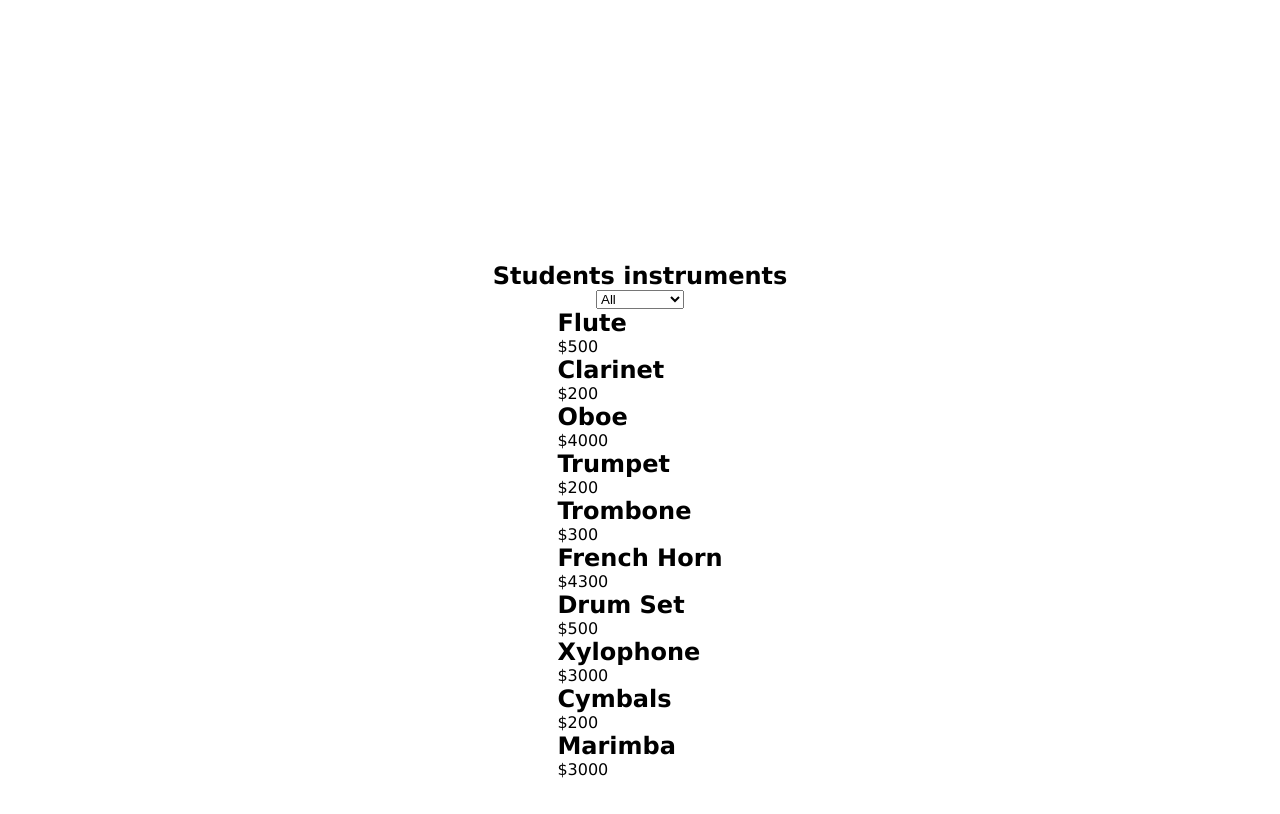
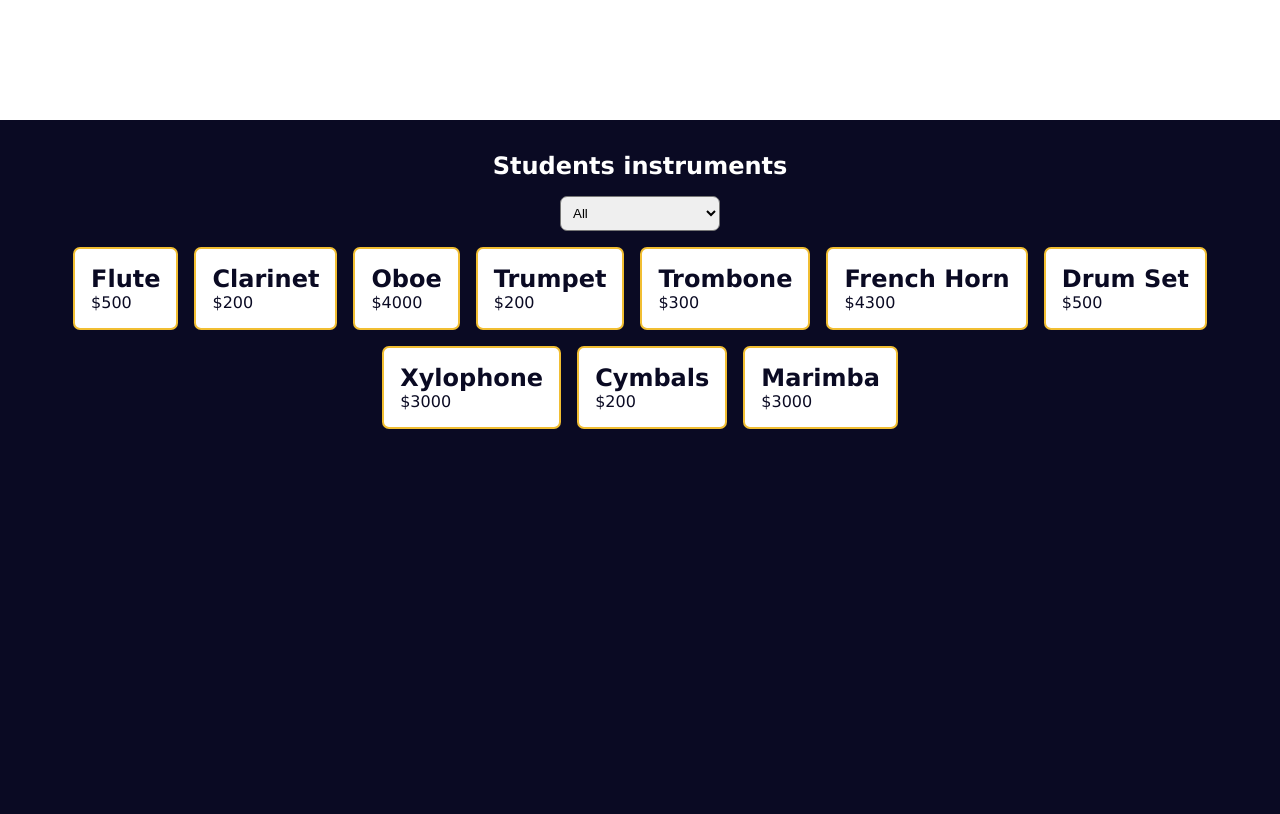
Before and after one commit to harrylibrando06-byte/JavaScript-Notes, a plain HTML site: page 08-Dom-Manipulation/dom-selectors/index.html in a window 1280 px wide. Shown: the part 680-1494 px from the top of the page. Drawn offline with Linux system fonts and the light colour scheme.

Commit message:
finishes styling

```diff
--- a/08-Dom-Manipulation/dom-selectors/script.js
+++ b/08-Dom-Manipulation/dom-selectors/script.js
@@ -69,5 +69,5 @@ const instrFunc = (instrCtgr) => {
 };
 
 selectInstrument.addEventListener("change", () => {
-  instrFunc(selectInstrument.value)
+  instrFunc(selectInstrument.value);
 });
--- a/08-Dom-Manipulation/dom-selectors/style.css
+++ b/08-Dom-Manipulation/dom-selectors/style.css
@@ -43,3 +43,50 @@ button {
     background-color: none;
     cursor: pointer;
 }
+
+.instruments {
+    display: flex;
+    justify-content: flex-start;
+    align-items: center;
+    min-height: 100vh;
+    background-color: #0a0a23;
+    color: #ffffff;
+    gap: 1rem;
+}
+
+.instruments > h1 {
+    margin-top: 2rem;
+}
+
+.instruments > select {
+    width: 10rem;
+    padding: 8px;
+    border-radius: 7px;
+    transition: transform 0.3s ease;
+}
+
+.instruments > select:hover {
+    cursor: pointer;
+}
+
+.instruments-container {
+    display: flex;
+    justify-content: center;
+    align-items: center;
+    flex-wrap: wrap;
+    gap: 1rem;
+}
+
+.card {
+    color: var(--dark-grey);
+    background-color: var(--white);
+    border: 2.5px solid var(--yellow);
+    padding: 1rem;
+    border-radius: 7px;
+}
+
+@media (max-width: 760px) {
+    .instruments-container {
+        flex-direction: column;
+    }
+}
```
